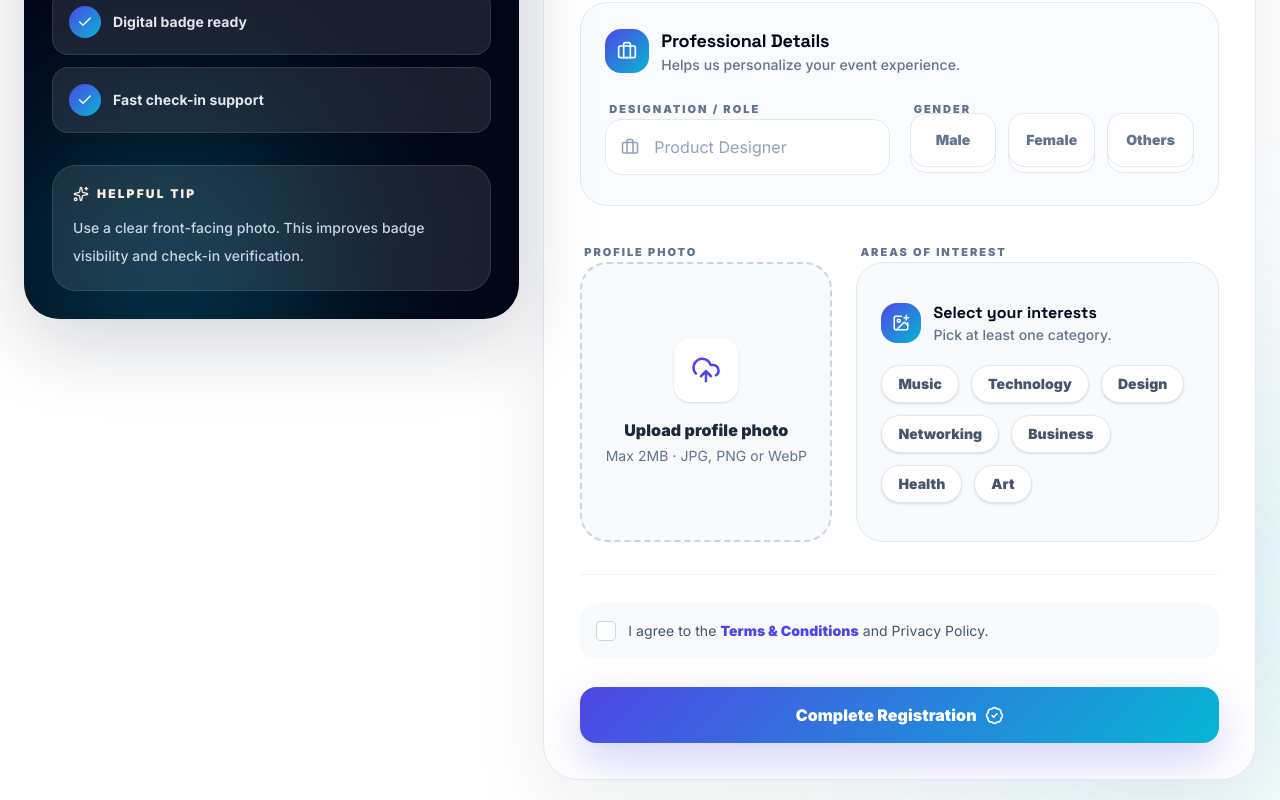
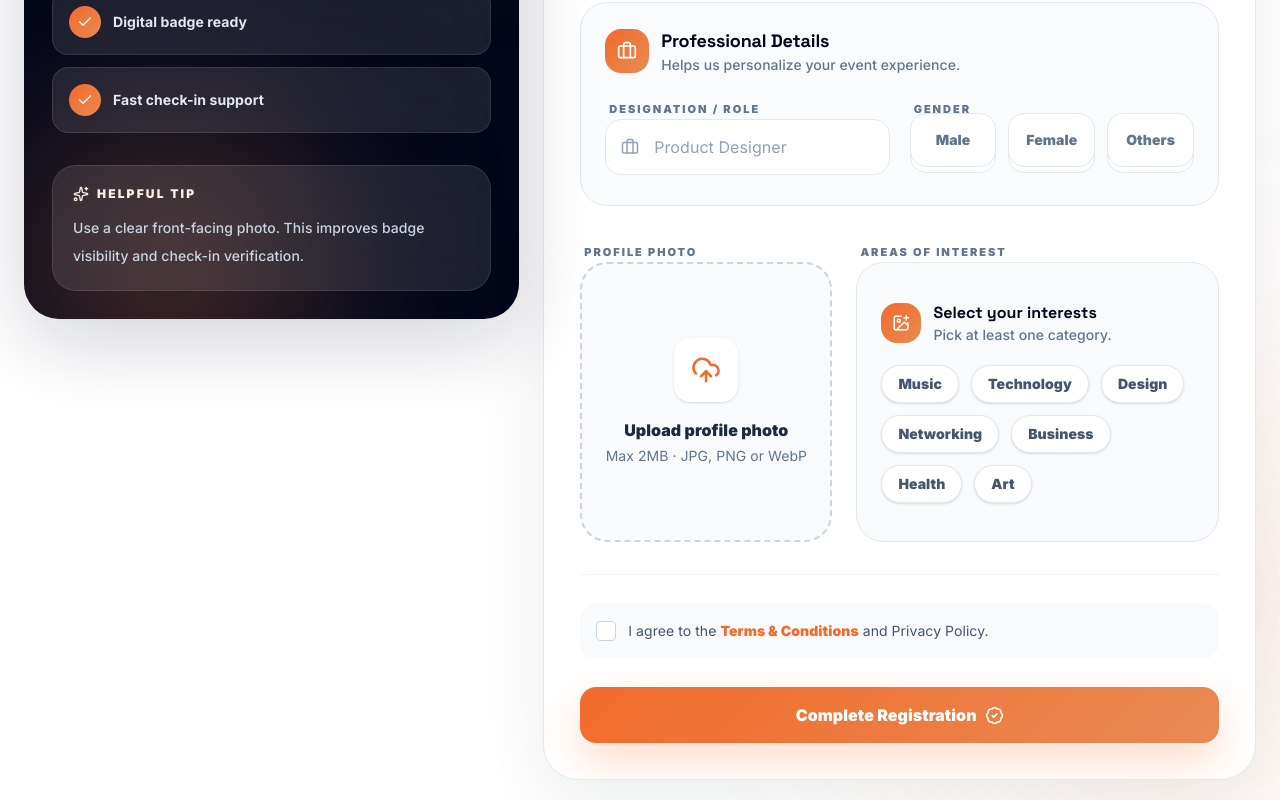
Before and after one commit to Rohit30418/EventHive, a React (Vite) app: page /EventRegistration in a window 1280 px wide. Shown: the part 820-1620 px from the top of the page. Built offline with nearby package versions, Linux system fonts and the light colour scheme; no server answers.

Commit message:
style(public): align default palette without overriding event-specific colors

```diff
--- a/src/pages/EventRegistration.tsx
+++ b/src/pages/EventRegistration.tsx
@@ -26,8 +26,8 @@ interface EventRegistrationProps {
 }
 
 const EventRegistration = ({
-  primaryColor = "#4F46E5",
-  secondaryColor = "#06B6D4",
+  primaryColor = "#F26B2A",
+  secondaryColor = "#E88A54",
 }: EventRegistrationProps) => {
   const {
     register,
```
